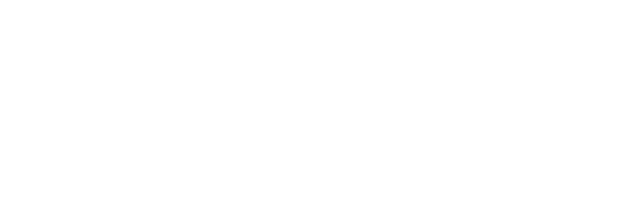
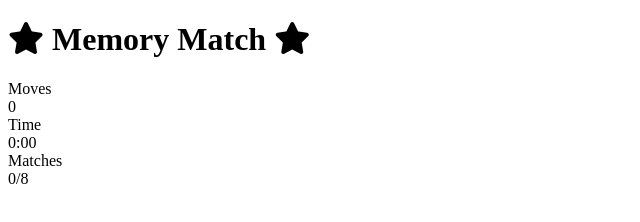
Before and after one commit to msowers72/Memory-Match, a website: page index.html in a window 1280 px wide. Shown: the whole page, without its empty margins (0-640 px from the left). Drawn offline with Linux system fonts and the light colour scheme.

Commit message:
added header

```diff
--- a/index.html
+++ b/index.html
@@ -1,13 +1,41 @@
-<!DOCTYPE html>
+<!doctype html>
 <html lang="en">
   <head>
-  <meta charset="UTF-8">
-  <meta name="viewport" content="width=device-width, initial-scale=1.0">
+    <meta charset="UTF-8" />
+    <meta name="viewport" content="width=device-width, initial-scale=1.0" />
     <link rel="stylesheet" href="./src/css/styles.css" />
+    <link
+      rel="stylesheet"
+      href="https://cdnjs.cloudflare.com/ajax/libs/font-awesome/6.4.0/css/all.min.css"
+    />
     <script src="./src/JavaScript/index.js" defer></script>
     <title>Memory Match</title>
   </head>
   <body>
-
+    <div class="container">
+      <div class="header">
+        <h1>
+          <i class="fas fa-star"></i> Memory Match <i class="fas fa-star"></i>
+        </h1>
+        <div class="stats">
+          <div class="stat">
+            <div class="stat-label">Moves</div>
+            <div class="stat-value">0</div>
+          </div>
+        </div>
+        <div class="stats">
+          <div class="stat">
+            <div class="stat-label">Time</div>
+            <div class="stat-value">0:00</div>
+          </div>
+        </div>
+        <div class="stats">
+          <div class="stat">
+            <div class="stat-label">Matches</div>
+            <div class="stat-value">0/8</div>
+          </div>
+        </div>
+      </div>
+    </div>
   </body>
 </html>
```
Also changed, not shown: package.json (added, +24 -0 lines), 3 other files. Lines whose indentation alone changed are shown as unchanged.
